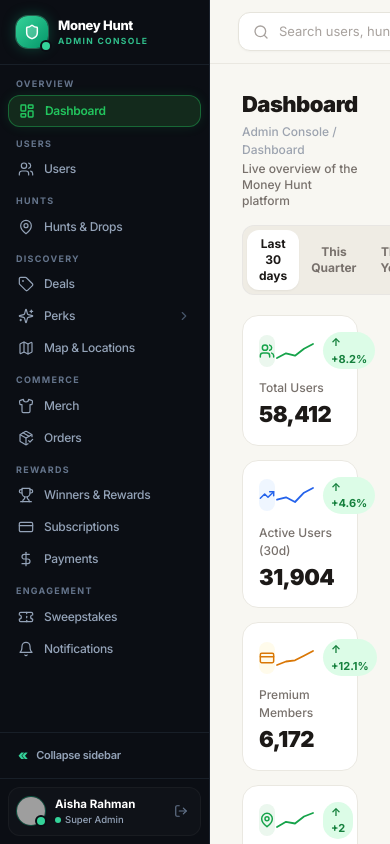
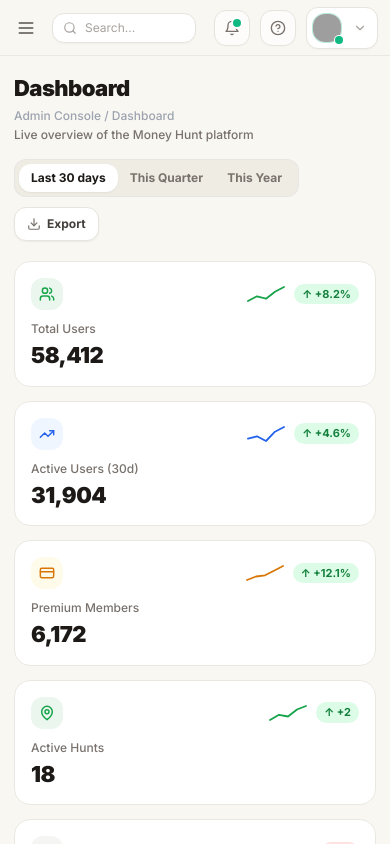
Before and after one commit to Al-Jamil-0011/MoneyHunt-Dashboard-, a Next.js app: page / in a window 390 px wide. Built offline with nearby package versions, Linux system fonts and the light colour scheme; grey boxes are pictures that could not be loaded.

Commit message:
feat: make entire admin dashboard fully responsive for mobile, tablet, and desktop

```diff
--- a/src/app/page.tsx
+++ b/src/app/page.tsx
@@ -43,17 +43,29 @@ function PageContent({ page, onNav }: { page: Page; onNav: (p: string) => void }
 
 export default function AdminApp() {
   const [page, setPage] = useState<Page>("dashboard");
-  const [showHuntModal, setShowHuntModal] = useState(false);
+  const [mobileMenuOpen, setMobileMenuOpen] = useState(false);
 
-  const navigate = (p: string) => setPage(p as Page);
+  const navigate = (p: string) => {
+    setPage(p as Page);
+    setMobileMenuOpen(false);
+  };
 
   return (
     <ToastProvider>
       <div className="flex h-screen overflow-hidden bg-[#F8F7F2]">
-        <Sidebar active={page} onNav={navigate} />
-        <div className="flex-1 flex flex-col overflow-hidden">
-          <Topbar page={page} onNewHunt={() => navigate("hunts")} />
-          <main className="flex-1 overflow-y-auto px-8 py-6 custom-scrollbar">
+        <Sidebar
+          active={page}
+          onNav={navigate}
+          mobileOpen={mobileMenuOpen}
+          onCloseMobile={() => setMobileMenuOpen(false)}
+        />
+        <div className="flex-1 flex flex-col overflow-hidden min-w-0">
+          <Topbar
+            page={page}
+            onNewHunt={() => navigate("hunts")}
+            onToggleMobileSidebar={() => setMobileMenuOpen((prev) => !prev)}
+          />
+          <main className="flex-1 overflow-y-auto px-3.5 sm:px-6 lg:px-8 py-4 sm:py-6 custom-scrollbar">
             <PageContent page={page} onNav={navigate} />
           </main>
         </div>
--- a/src/components/layout/Sidebar.tsx
+++ b/src/components/layout/Sidebar.tsx
@@ -17,6 +17,7 @@ import {
   Bell,
   LogOut,
   Shield,
+  X,
 } from "lucide-react";
 
 type NavItem = {
@@ -77,13 +78,35 @@ const NAV_SECTIONS: { section: string; items: NavItem[] }[] = [
   },
 ];
 
-export function Sidebar({ active, onNav }: { active: string; onNav: (id: string) => void }) {
+export function Sidebar({
+  active,
+  onNav,
+  mobileOpen = false,
+  onCloseMobile,
+}: {
+  active: string;
+  onNav: (id: string) => void;
+  mobileOpen?: boolean;
+  onCloseMobile?: () => void;
+}) {
   const [collapsed, setCollapsed] = React.useState(false);
 
   return (
+    <>
+      {/* Mobile Backdrop Overlay */}
+      {mobileOpen && (
+        <div
+          onClick={onCloseMobile}
+          className="fixed inset-0 bg-black/60 backdrop-blur-xs z-40 lg:hidden animate-fade"
+          aria-hidden="true"
+        />
+      )}
+
       <aside
-      className={`flex-shrink-0 bg-[#0B0E14] h-screen flex flex-col border-r border-[#1C232E] select-none z-30 transition-all duration-200 ${
-        collapsed ? "w-[60px]" : "w-[210px]"
+        className={`fixed inset-y-0 left-0 z-50 lg:static flex-shrink-0 bg-[#0B0E14] h-screen flex flex-col border-r border-[#1C232E] select-none transition-transform duration-300 ease-in-out ${
+          mobileOpen ? "translate-x-0 shadow-2xl" : "-translate-x-full lg:translate-x-0"
+        } ${
+          collapsed ? "lg:w-[60px]" : "w-[240px] lg:w-[210px]"
         }`}
       >
         {/* Brand Header */}
@@ -92,12 +115,16 @@ export function Sidebar({ active, onNav }: { active: string; onNav: (id: string)
             collapsed ? "px-2.5 py-4 flex justify-center" : "px-4 py-4"
           }`}
         >
-        <div className="flex items-center gap-2.5">
+          <div className="flex items-center justify-between gap-2.5">
             <div
-            className="relative group cursor-pointer flex-shrink-0"
+              className="flex items-center gap-2.5 cursor-pointer min-w-0 flex-1"
               title="Money Hunt · Admin Console"
-            onClick={() => onNav("dashboard")}
+              onClick={() => {
+                onNav("dashboard");
+                onCloseMobile?.();
+              }}
             >
+              <div className="relative group flex-shrink-0">
                 <div className="w-8 h-8 rounded-lg bg-gradient-to-br from-emerald-400 to-emerald-600 flex items-center justify-center text-white shadow-[0_0_14px_rgba(16,185,129,0.35)] ring-1 ring-emerald-300/30 transition-transform group-hover:scale-105 duration-200">
                   <Shield className="w-4 h-4 fill-white/20 stroke-white" strokeWidth={2.2} />
                 </div>
@@ -114,6 +141,19 @@ export function Sidebar({ active, onNav }: { active: string; onNav: (id: string)
                     <span>ADMIN CONSOLE</span>
                   </div>
                 </div>
+              )}
+            </div>
+
+            {/* Mobile Close Button (shown on mobile drawer) */}
+            {onCloseMobile && (
+              <button
+                onClick={onCloseMobile}
+                className="lg:hidden p-1.5 rounded-lg text-slate-400 hover:text-white hover:bg-white/10 transition-colors flex-shrink-0"
+                title="Close Navigation"
+                aria-label="Close navigation"
+              >
+                <X className="w-4 h-4" />
+              </button>
             )}
           </div>
         </div>
@@ -136,7 +176,10 @@ export function Sidebar({ active, onNav }: { active: string; onNav: (id: string)
                   return (
                     <button
                       key={item.id}
-                    onClick={() => onNav(item.id)}
+                      onClick={() => {
+                        onNav(item.id);
+                        onCloseMobile?.();
+                      }}
                       title={collapsed ? item.label : undefined}
                     className={`w-full group flex items-center rounded-xl text-[12px] font-medium transition-all duration-150 relative text-left cursor-pointer ${
                       collapsed ? "justify-center px-0 py-2.5" : "gap-2.5 px-2.5 py-1.5"
@@ -234,5 +277,6 @@ export function Sidebar({ active, onNav }: { active: string; onNav: (id: string)
         </div>
       </div>
     </aside>
+    </>
   );
 }
--- a/src/components/layout/Topbar.tsx
+++ b/src/components/layout/Topbar.tsx
@@ -1,22 +1,44 @@
 "use client";
 import React from "react";
-import { Search, Bell, HelpCircle, ChevronDown, Download, Plus } from "lucide-react";
+import { Search, Bell, HelpCircle, ChevronDown, Download, Plus, Menu } from "lucide-react";
 import { Button } from "../ui";
 
-export function Topbar({ page, onNewHunt }: { page: string; onNewHunt: () => void }) {
+export function Topbar({
+  page,
+  onNewHunt,
+  onToggleMobileSidebar,
+}: {
+  page: string;
+  onNewHunt: () => void;
+  onToggleMobileSidebar?: () => void;
+}) {
   return (
-    <header className="bg-[#F8F7F2] border-b border-[#EAE8E1] px-7 h-16 flex items-center justify-between flex-shrink-0 z-20">
+    <header className="bg-[#F8F7F2] border-b border-[#EAE8E1] px-3 sm:px-6 h-14 sm:h-16 flex items-center justify-between flex-shrink-0 z-20">
+      {/* Left: Hamburger menu toggle (mobile/tablet) + Search */}
+      <div className="flex items-center gap-2 sm:gap-3">
+        {onToggleMobileSidebar && (
+          <button
+            onClick={onToggleMobileSidebar}
+            className="lg:hidden p-2 -ml-1 text-stone-600 hover:text-stone-900 hover:bg-stone-200/50 rounded-xl transition-colors"
+            title="Open Menu"
+            aria-label="Toggle navigation menu"
+          >
+            <Menu className="w-5 h-5" />
+          </button>
+        )}
+
         {/* Search Input Box */}
         <div className="relative flex items-center">
-        <div className="flex items-center gap-2.5 bg-white border border-[#E6E4DC] hover:border-[#D5D2C7] focus-within:border-emerald-500 focus-within:ring-2 focus-within:ring-emerald-500/15 rounded-xl px-3.5 py-2 shadow-[0_1px_2px_rgba(0,0,0,0.03)] transition-all w-80">
-          <Search className="w-4 h-4 text-stone-400 flex-shrink-0" />
+          <div className="flex items-center gap-2 sm:gap-2.5 bg-white border border-[#E6E4DC] hover:border-[#D5D2C7] focus-within:border-emerald-500 focus-within:ring-2 focus-within:ring-emerald-500/15 rounded-xl px-2.5 sm:px-3.5 py-1.5 sm:py-2 shadow-[0_1px_2px_rgba(0,0,0,0.03)] transition-all w-36 xs:w-48 sm:w-60 md:w-72 lg:w-80">
+            <Search className="w-3.5 sm:w-4 h-3.5 sm:h-4 text-stone-400 flex-shrink-0" />
             <input
-            placeholder="Search users, hunts, deals, orders..."
-            className="text-[13px] bg-transparent border-none outline-none w-full text-stone-800 placeholder:text-stone-400 font-normal"
+              placeholder="Search..."
+              className="text-xs sm:text-[13px] bg-transparent border-none outline-none w-full text-stone-800 placeholder:text-stone-400 font-normal"
             />
-          <kbd className="text-[10px] text-stone-400 bg-stone-50 border border-stone-200/80 rounded px-1.5 py-0.5 font-mono flex-shrink-0">
+            <kbd className="hidden sm:inline-block text-[10px] text-stone-400 bg-stone-50 border border-stone-200/80 rounded px-1.5 py-0.5 font-mono flex-shrink-0">
               ⌘K
             </kbd>
+          </div>
         </div>
       </div>
 
@@ -49,7 +71,7 @@ export function Topbar({ page, onNewHunt }: { page: string; onNewHunt: () => voi
             />
             <span className="absolute -bottom-0.5 -right-0.5 w-2 h-2 bg-emerald-500 rounded-full ring-1 ring-white" />
           </div>
-          <div className="text-left">
+          <div className="hidden sm:block text-left">
             <div className="text-[12px] font-bold text-stone-900 leading-tight">
               Aisha Rahman
             </div>
@@ -62,15 +84,15 @@ export function Topbar({ page, onNewHunt }: { page: string; onNewHunt: () => voi
 
         {/* Page specific action buttons */}
         {page === "winners" && (
-          <Button variant="outline" size="sm" onClick={() => {}} className="ml-1">
+          <Button variant="outline" size="sm" onClick={() => {}} className="hidden xs:inline-flex ml-1">
             <Download className="w-3.5 h-3.5 mr-1" />
-            Export
+            <span className="hidden sm:inline">Export</span>
           </Button>
         )}
         {page === "hunts" && (
           <Button variant="green" size="sm" onClick={onNewHunt} className="ml-1">
             <Plus className="w-3.5 h-3.5 mr-1" />
-            New Drop
+            <span>New Drop</span>
           </Button>
         )}
       </div>
--- a/src/components/pages/Dashboard.tsx
+++ b/src/components/pages/Dashboard.tsx
@@ -290,9 +290,9 @@ export function Dashboard({ onNav }: { onNav: (id: string) => void }) {
           </p>
         </div>
 
-        <div className="flex items-center gap-2.5">
+        <div className="flex flex-wrap items-center gap-2.5">
           {/* Timeframe Filter Tabs */}
-          <div className="flex items-center bg-[#EFECE4] p-1 rounded-xl border border-stone-200/80">
+          <div className="flex items-center bg-[#EFECE4] p-1 rounded-xl border border-stone-200/80 overflow-x-auto">
             <button
               onClick={() => setTimeRange("30d")}
               className={`px-3 py-1.5 rounded-lg text-xs font-bold transition-all ${timeRange === "30d"
--- a/src/components/pages/Payments.tsx
+++ b/src/components/pages/Payments.tsx
@@ -274,8 +274,8 @@ export function Payments() {
         </div>
 
         {/* Table */}
-        <div className="overflow-x-auto">
-          <table className="w-full text-left text-xs">
+        <div className="overflow-x-auto custom-scrollbar">
+          <table className="w-full text-left text-xs min-w-[800px]">
             <thead>
               <tr className="border-b border-stone-100 bg-[#FBF9F4]/40 text-stone-400 font-bold text-[10px] tracking-wider uppercase">
                 <th className="py-3 px-3 w-10">
--- a/src/components/pages/Subscriptions.tsx
+++ b/src/components/pages/Subscriptions.tsx
@@ -685,7 +685,7 @@ export function Subscriptions({
 
           <div className="flex flex-wrap items-center gap-2.5">
             {/* Search Input */}
-            <div className="flex items-center gap-2 bg-stone-50 border border-stone-200/80 rounded-xl px-3 py-1.5 w-64 focus-within:bg-white focus-within:border-emerald-500 focus-within:ring-2 focus-within:ring-emerald-500/10 transition-all">
+            <div className="flex items-center gap-2 bg-stone-50 border border-stone-200/80 rounded-xl px-3 py-1.5 w-full sm:w-64 focus-within:bg-white focus-within:border-emerald-500 focus-within:ring-2 focus-within:ring-emerald-500/10 transition-all">
               <Search className="w-3.5 h-3.5 text-stone-400 flex-shrink-0" />
               <input
                 value={search}
@@ -732,8 +732,8 @@ export function Subscriptions({
         </div>
 
         {/* Subscribers Table */}
-        <div className="overflow-x-auto">
-          <table className="w-full text-left text-xs">
+        <div className="overflow-x-auto custom-scrollbar">
+          <table className="w-full text-left text-xs min-w-[850px]">
             <thead>
               <tr className="bg-stone-50/70 border-b border-stone-100 text-stone-400 font-bold uppercase tracking-wider text-[10px]">
                 <th className="py-3 px-3 w-10">
--- a/src/components/pages/Users.tsx
+++ b/src/components/pages/Users.tsx
@@ -212,7 +212,7 @@ export function Users() {
             />
           </div>
 
-          <div className="flex items-center gap-3 w-full md:w-auto justify-between md:justify-end">
+          <div className="flex items-center gap-3 w-full md:w-auto justify-start md:justify-end overflow-x-auto pb-1 md:pb-0">
             <Tabs
               value={planFilter}
               onValueChange={(val) => setPlanFilter(val as any)}
@@ -230,14 +230,14 @@ export function Users() {
 
       {/* Table Card */}
       <Card className="overflow-hidden">
-        <CardHeader className="py-4 px-5 border-b border-stone-100 flex-row items-center justify-between space-y-0 bg-stone-50/40">
+        <CardHeader className="py-4 px-4 sm:px-5 border-b border-stone-100 flex flex-col sm:flex-row sm:items-center justify-between gap-2 space-y-0 bg-stone-50/40">
           <div>
             <CardTitle className="text-sm">Members & Verification Status</CardTitle>
             <CardDescription>
               Showing {filtered.length} member profiles based on current filter.
             </CardDescription>
           </div>
-          <Badge variant="outline" className="font-mono text-stone-500">
+          <Badge variant="outline" className="font-mono text-stone-500 self-start sm:self-auto">
             Live Records
           </Badge>
         </CardHeader>
```
Also changed, not shown: src/components/pages/AllPages.tsx (+13 -11 lines), src/components/pages/Sweepstakes.tsx (+6 -6 lines), src/components/pages/Winners.tsx (+4 -4 lines), src/components/ui/index.tsx (+6 -6 lines). Lines whose indentation alone changed are shown as unchanged.
